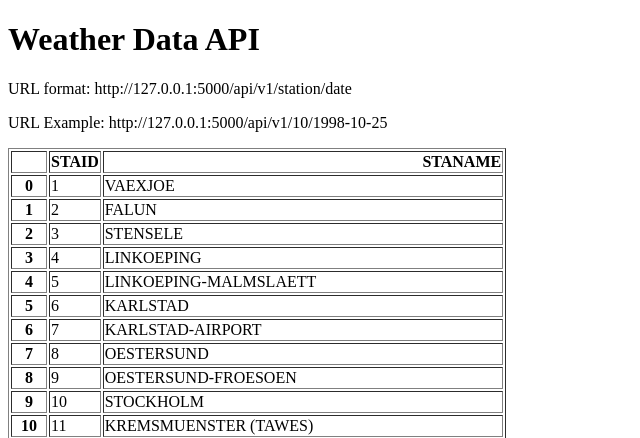
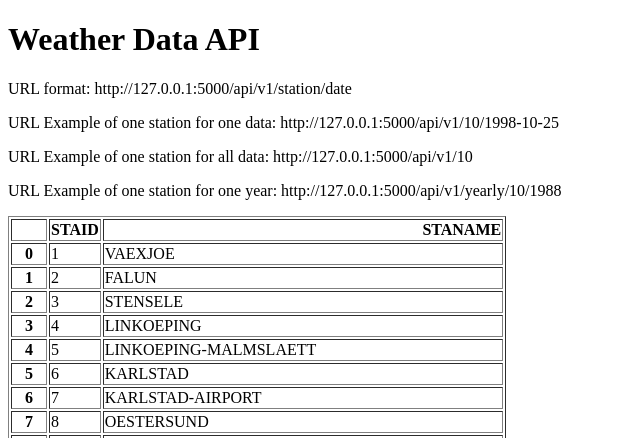
Before and after one commit to NandaDatta/weather-data-api, a Flask app: page / in a window 1280 px wide. Shown: the top 438 px of the page, without its empty margins (0-640 px from the left). Run offline with Flask 3, Linux system fonts and the light colour scheme.

Commit message:
Add url endpoints for yearly and all

```diff
--- a/main.py
+++ b/main.py
@@ -5,6 +5,7 @@ app = Flask('Website')
 
 stations = pd.read_csv("data/stations.txt", skiprows=17)
 stations = stations[['STAID', 'STANAME                                 ']]
+
 
 @app.route("/")
 def home():
@@ -21,4 +22,22 @@ def about(station, date):
             "temperature": temperature}
 
 
-app.run(debug=True)
+@app.route("/api/v1/<station>")
+def all_data(station):
+    filename = "data/TG_STAID" + str(station).zfill(6) + ".txt"
+    df = pd.read_csv(filename, skiprows=20, parse_dates=['    DATE'])
+    result = df.to_dict(orient="records")
+    return result
+
+
+@app.route("/api/v1/yearly/<station>/<year>")
+def yearly(station, year):
+    filename = "data/TG_STAID" + str(station).zfill(6) + ".txt"
+    df = pd.read_csv(filename, skiprows=20)
+    df['    DATE'] = df['    DATE'].astype(str)
+    result = df[df['    DATE'].str.startswith(str(year))].to_dict(orient="records")
+    return result
+
+
+if __name__ == "__main__":
+    app.run(debug=True)
--- a/templates/home.html
+++ b/templates/home.html
@@ -7,7 +7,9 @@
 <body>
     <h1> Weather Data API </h1>
     <p>URL format: http://127.0.0.1:5000/api/v1/station/date</p>
-    <p>URL Example: http://127.0.0.1:5000/api/v1/10/1998-10-25</p>
+    <p>URL Example of one station for one data: http://127.0.0.1:5000/api/v1/10/1998-10-25</p>
+    <p>URL Example of one station for all data: http://127.0.0.1:5000/api/v1/10</p>
+    <p>URL Example of one station for one year: http://127.0.0.1:5000/api/v1/yearly/10/1988</p>
     <p>{{data|safe}}</p>
 
 </body>
```
